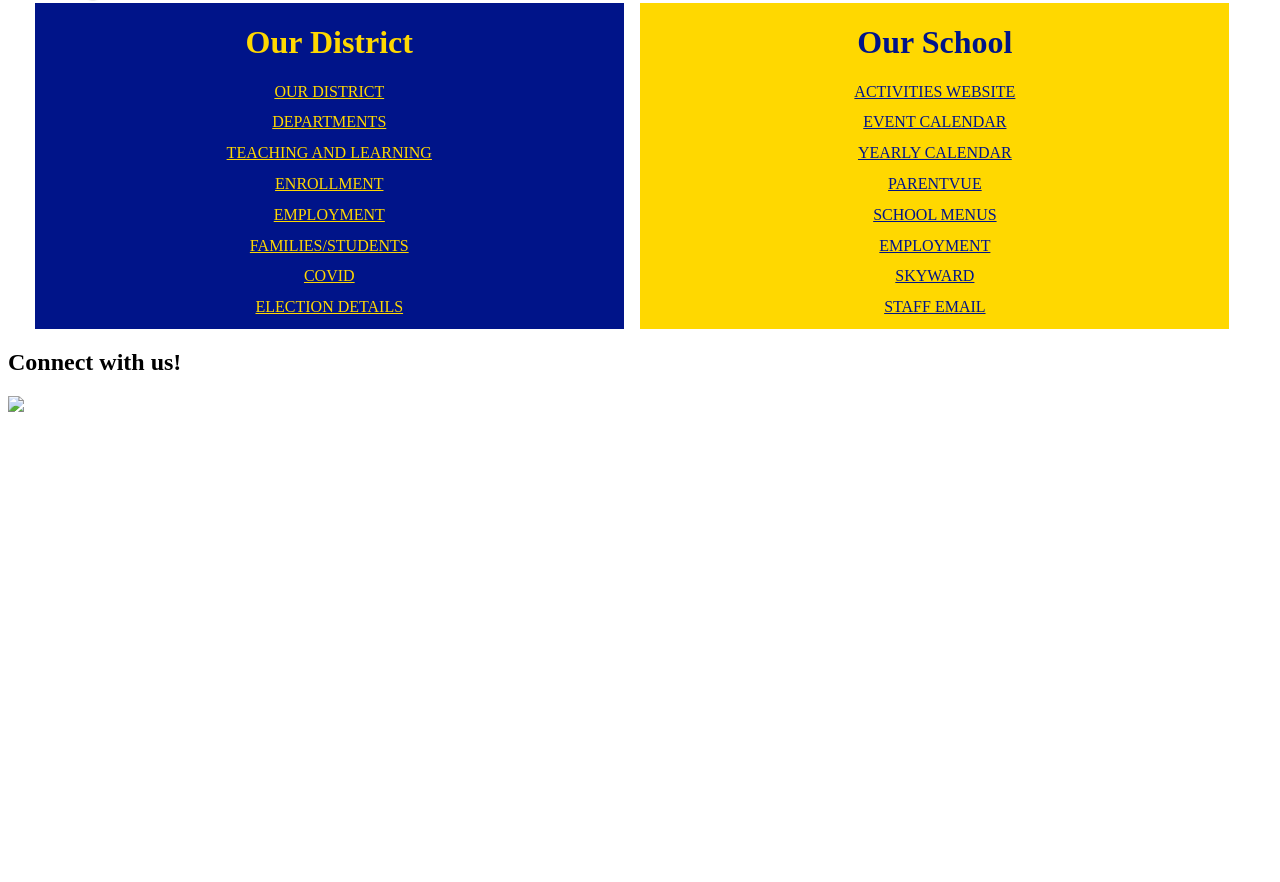
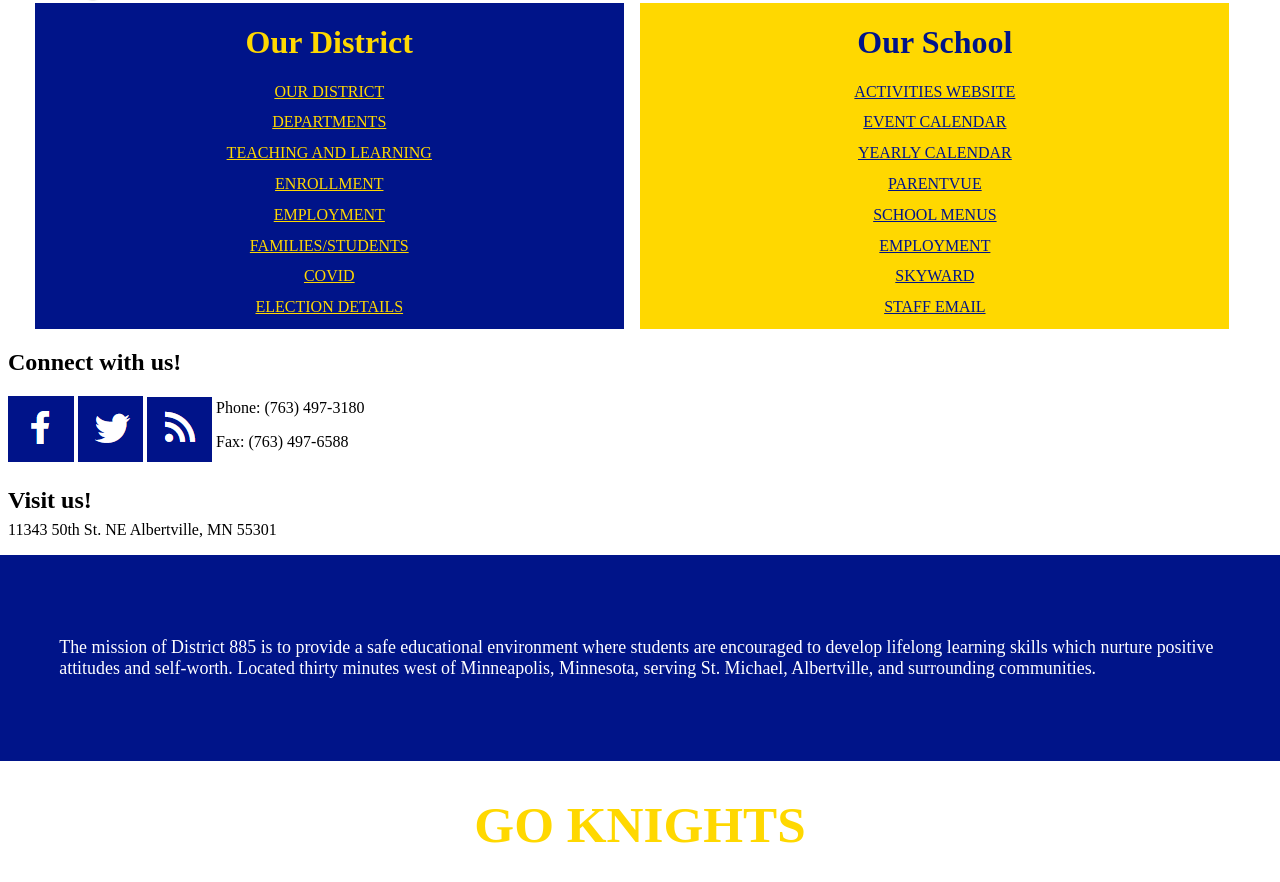
Before and after one commit to brynnleshovsky/brynnleshovsky.github.io, a plain HTML site: page newhomepage.html in a window 1280 px wide. Shown: the part 802-1684 px from the top of the page. Before the commit the page ends 1226 px from the top, so only its background shows below. Drawn offline with Linux system fonts and the light colour scheme.

Commit message:
makeover monday

```diff
--- a/newhomepage.css
+++ b/newhomepage.css
@@ -68,3 +68,29 @@
 .title {
 	text-align: center
 }
+.contact{
+	display:block;
+	vertical-align: top;
+}
+.divcontact{
+	display: inline-block;
+	vertical-align: top;
+	margin-top: -1vw;
+}
+.addy{
+	vertical-align: top;
+	margin-top: -1vw
+}
+#black{
+	background: #001489;
+	color: white;
+	padding:5vw;
+	margin-left: -1vw;
+	margin-right: -1vw;
+	font-size: 1.4vw;
+}
+.gk{
+	text-align: center;
+	color: #FFD800;
+	font-size: 4vw;
+}
--- a/newhomepage.html
+++ b/newhomepage.html
@@ -49,10 +49,21 @@
 
 	<div class = "connect">
 	<h2>Connect with us!</h2>
-		<img src =  alt = ""/>
+		<img id = "facebook" src = "Images/facebook.png" alt = "facebook"/>
+		<img id = "twitter" src = "Images/twitter3.png" alt = "twitter"/>
+		<img id = "rss" src = "Images/wifi.png" alt = "rss"/>
+		<div class = "divcontact"><p class = "contact">Phone: (763) 497-3180</p>
+		<p class = "contact">Fax: (763) 497-6588</p>
+		</div>
+		<h2>Visit us!</h2>
+		<p class = "addy" >11343 50th St. NE Albertville, MN 55301</p>
 	</div>
 
+	<div id = "black">
+	<p>The mission of District 885 is to provide a safe educational environment where students are encouraged to develop lifelong learning skills which nurture positive attitudes and self-worth. Located thirty minutes west of Minneapolis, Minnesota, serving St. Michael, Albertville, and surrounding communities.</p>
+	</div>
 
+	<h1 class = "gk">GO KNIGHTS</h1>
 
 
 <script src ="newhomepage.js"></script>
--- a/newhomepage.js
+++ b/newhomepage.js
@@ -1 +1,18 @@
-// JavaScript Document
+var facebook = document.getElementById("facebook");
+var twitter = document.getElementById("twitter");
+var rss = document.getElementById("rss");
+
+function Facebook (){
+	window.open("https://www.facebook.com/StMichaelAlbertvillePublicSchools885/");
+}
+facebook.addEventListener("click", Facebook)
+
+function Twitter (){
+	window.open("https://twitter.com/STMASUPT");
+}
+twitter.addEventListener("click", Twitter)
+
+function Rss (){
+	window.open("https://mn50000079.schoolwires.net/site/Default.aspx?PageType=4&DomainID=4&ModuleInstanceID=6709&PageID=1");
+}
+rss.addEventListener("click", Rss)
```
Also changed, not shown: Images/facebook.png (added), Images/twitter.png (added), Images/twitter2.png (added), Images/twitter3.png (added), Images/wifi.png (added).
